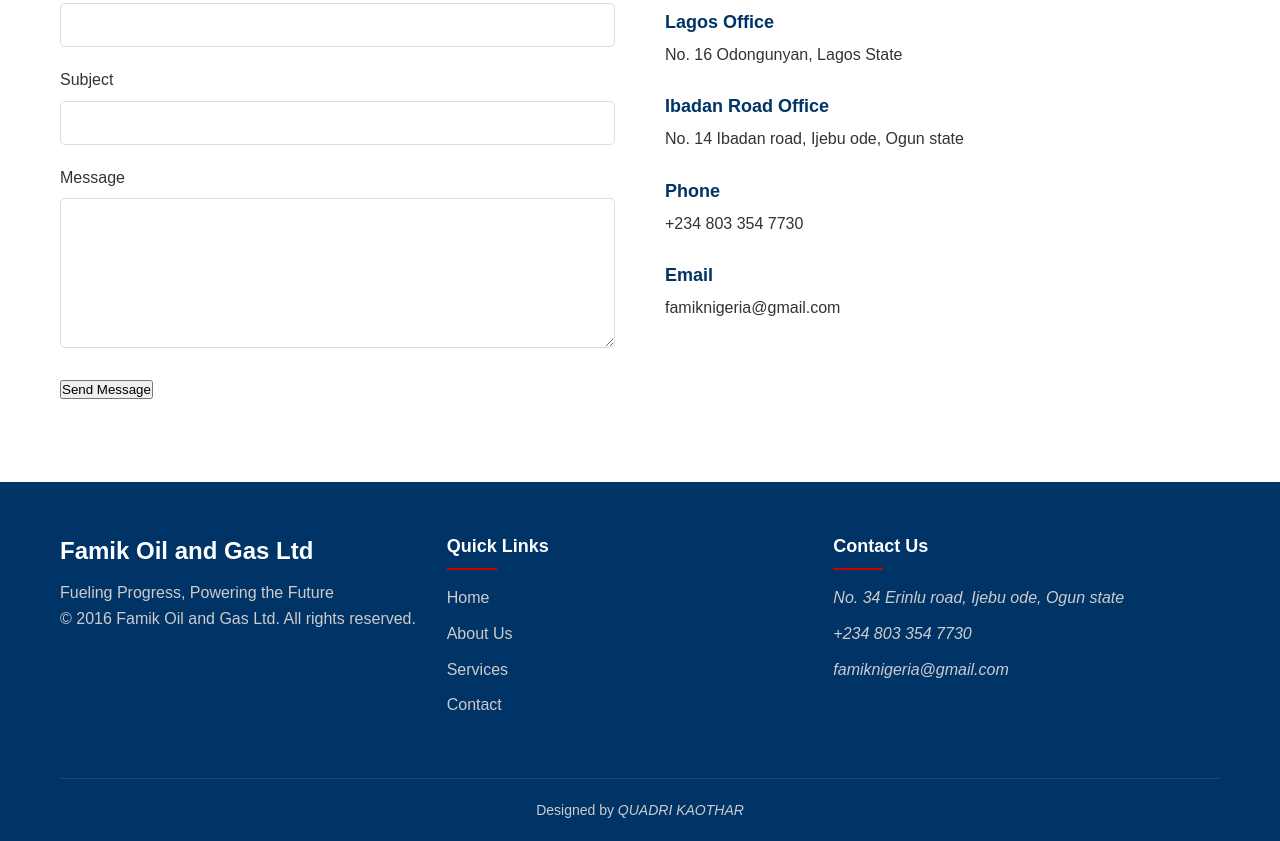
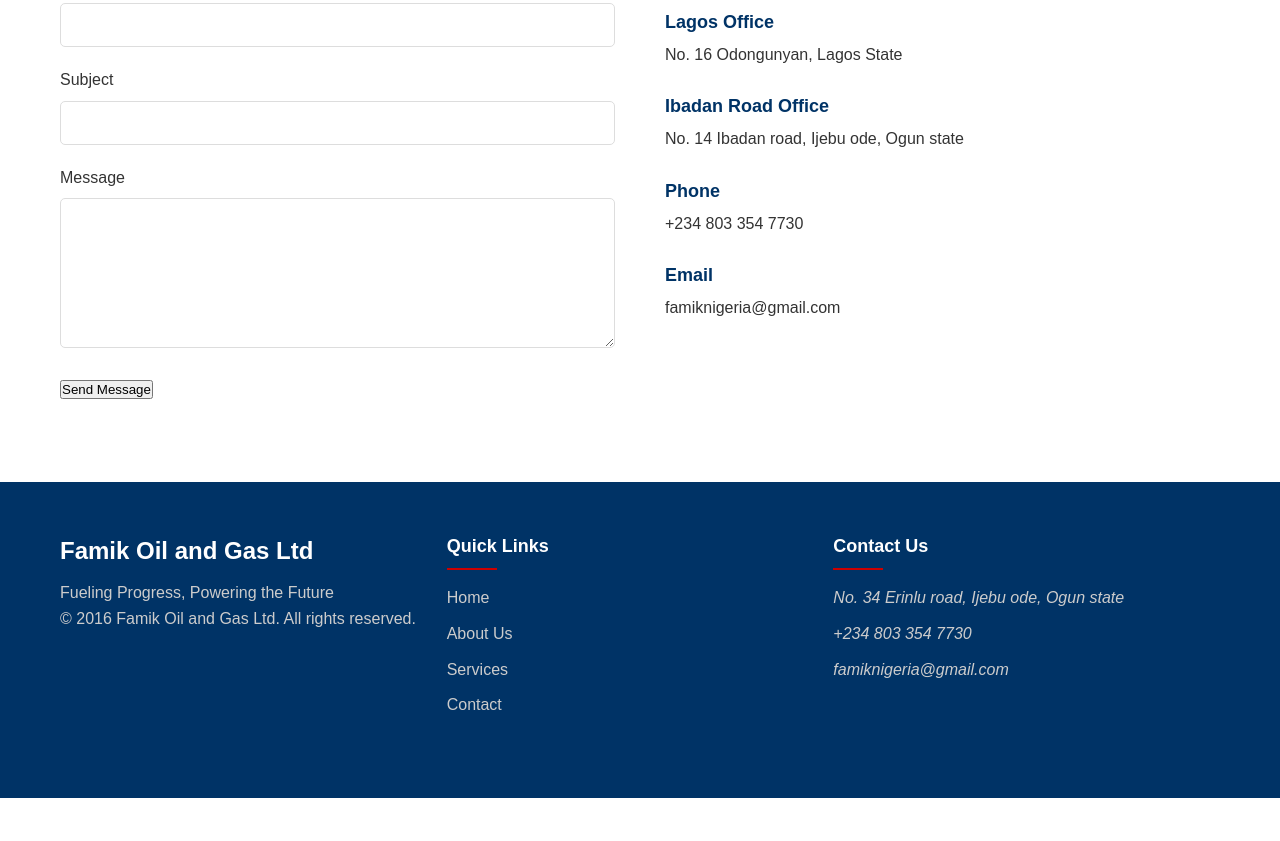
Before and after one commit to famikofficial/FAMIK-Oil-Gas-Ltd-Website, a plain HTML site: page contact.html in a window 1280 px wide. Shown: the part 457-1298 px from the top of the page. After the commit the page ends 1255 px from the top, so only its background shows below. Drawn offline with Linux system fonts and the light colour scheme.

Commit message:
Updated contact page (deleted content)

```diff
--- a/contact.html
+++ b/contact.html
@@ -106,9 +106,6 @@
             <p><i>famiknigeria@gmail.com</i></p>
           </div>
     </div>
-    <div class="footer-bottom">
-                <p>Designed by <i>QUADRI KAOTHAR</i></p>
-      </div>
   </div>
 </footer>
 </body>
```
